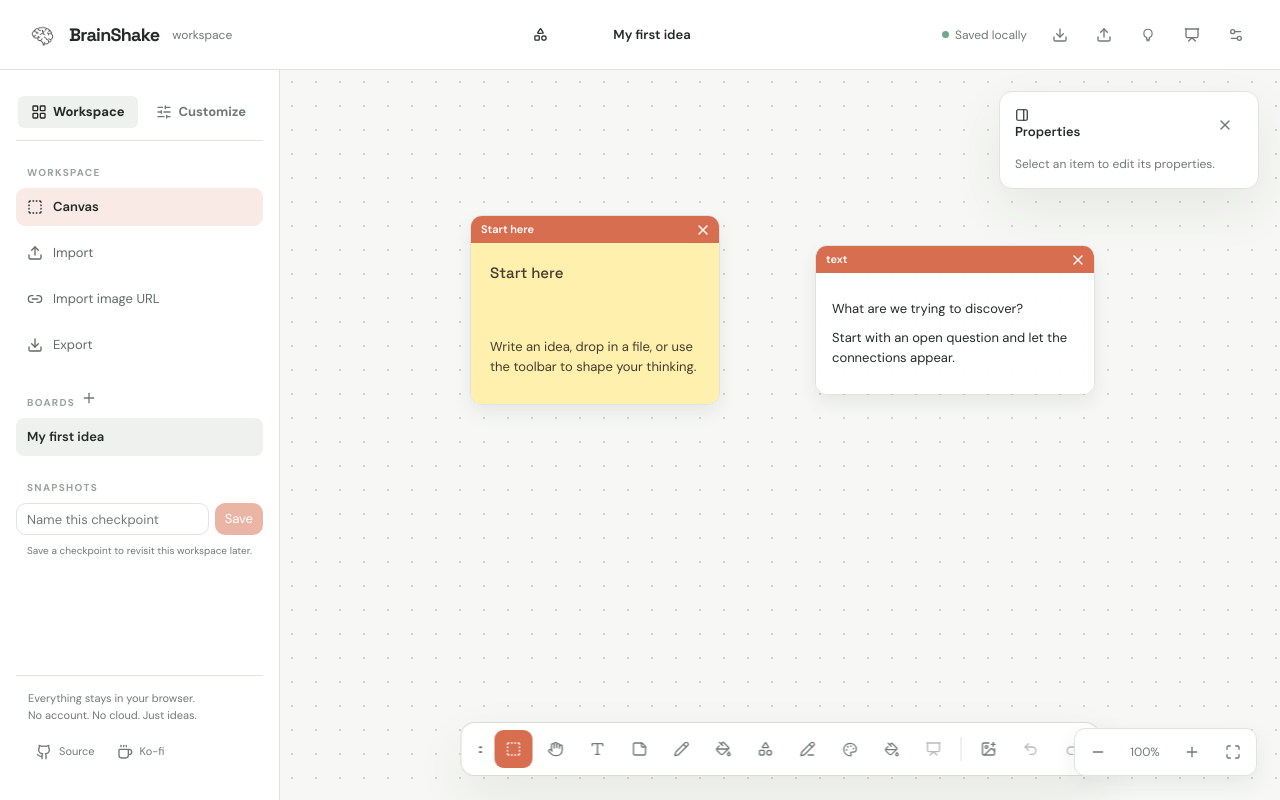
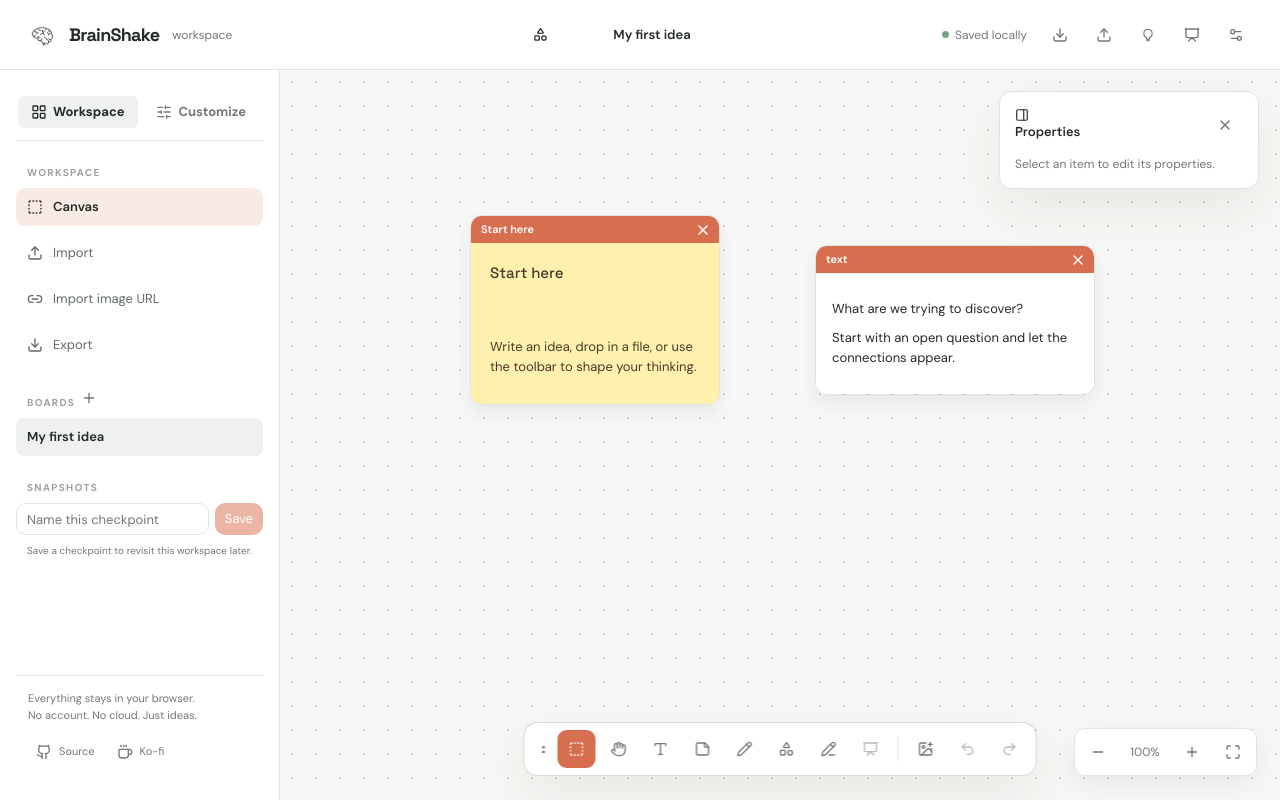
Before and after one commit to gbrasil720/BrainShake, a React (Vite) app: page / in a window 1280 px wide. Built offline with nearby package versions, Linux system fonts and the light colour scheme.

Commit message:
feat: remover suporte a cores de preenchimento e contorno, simplificando o uso do canvas

```diff
--- a/src/app/App.tsx
+++ b/src/app/App.tsx
@@ -25,12 +25,7 @@ export default function App() {
   const preferences = usePreferences()
   const viewport = useViewport()
   const editor = useBoardEditor({ viewport, showToast })
-  const pointer = useCanvasPointer({
-    editor,
-    viewport,
-    fillColor: preferences.fillColor,
-    strokeColor: preferences.strokeColor
-  })
+  const pointer = useCanvasPointer({ editor, viewport })
   const snapshots = useSnapshots({ editor, showToast })
   const transfer = useImportExport({ editor, snapshots, showToast })
   const [showPanel, setShowPanel] = useState(true)
@@ -46,22 +41,6 @@ export default function App() {
   const panelVisible = preferences.propertiesAutoHide
     ? Boolean(selectionKey) && dismissedPanelSelection !== selectionKey
     : showPanel
-
-  const applyFillColor = (color: string) => {
-    preferences.setFillColor(color)
-    board.objects
-      .filter(
-        (item) => selected.includes(item.id) && (item.type === 'shape' || item.type === 'sticky')
-      )
-      .forEach((item) => editor.updateObject(item.id, { fillColor: color }, false))
-  }
-
-  const applyStrokeColor = (color: string) => {
-    preferences.setStrokeColor(color)
-    board.objects
-      .filter((item) => selected.includes(item.id) && item.type === 'stroke')
-      .forEach((item) => editor.updateObject(item.id, { strokeColor: color }, false))
-  }
 
   const toggleSlides = () => {
     const selectedItems = board.objects.filter((item) => selected.includes(item.id))
@@ -156,10 +135,6 @@ export default function App() {
             onDockChange={preferences.setDockPosition}
             onToggleSlides={toggleSlides}
             onImportFiles={openFilePicker}
-            fillColor={preferences.fillColor}
-            strokeColor={preferences.strokeColor}
-            onFillColorChange={applyFillColor}
-            onStrokeColorChange={applyStrokeColor}
           />
           <ZoomControls
             zoom={viewport.zoom}
--- a/src/features/board/lib/constants.ts
+++ b/src/features/board/lib/constants.ts
@@ -92,6 +92,5 @@ export const TOOL_SHORTCUTS = {
   t: 'text',
   n: 'sticky',
   p: 'pen',
-  f: 'fill',
   l: 'connector'
 }
--- a/src/features/board/lib/storage.ts
+++ b/src/features/board/lib/storage.ts
@@ -26,8 +26,6 @@ export const STORAGE_KEYS = {
   sidebarColor: 'brainshake-sidebar-color',
   canvasColor: 'brainshake-canvas-color',
   panelColor: 'brainshake-panel-color',
-  strokeColor: 'brainshake-stroke-color',
-  fillColor: 'brainshake-fill-color',
   propertiesAutoHide: 'brainshake-properties-auto-hide'
 }
 
--- a/src/features/canvas/hooks/useCanvasPointer.ts
+++ b/src/features/canvas/hooks/useCanvasPointer.ts
@@ -28,14 +28,10 @@ type Dragging =
 
 export function useCanvasPointer({
   editor,
-  viewport,
-  fillColor,
-  strokeColor
+  viewport
 }: {
   editor: ReturnType<typeof useBoardEditor>
   viewport: ReturnType<typeof useViewport>
-  fillColor: string
-  strokeColor: string
 }) {
   const [dragging, setDragging] = useState<Dragging | null>(null)
   const [drawing, setDrawing] = useState<
@@ -47,17 +43,6 @@ export function useCanvasPointer({
   function selectObject(event: React.PointerEvent<HTMLDivElement>, item: CanvasItem) {
     event.stopPropagation()
     if (event.button !== 0) return
-    if (tool === 'fill') {
-      if (item.type === 'shape' || item.type === 'sticky') {
-        editor.updateObject(
-          item.id,
-          item.type === 'shape' ? { fillColor, fill: 'solid' } : { fillColor },
-          true
-        )
-        setSelected([item.id])
-      }
-      return
-    }
     if (tool === 'connector') {
       if (!selected.length) setSelected([item.id])
       else if (selected[0] !== item.id) {
@@ -136,7 +121,6 @@ export function useCanvasPointer({
       w: 500,
       h: 500,
       strokeWidth,
-      strokeColor,
       points: [{ x: 0, y: 0 }]
     })
   }
--- a/src/features/preferences/usePreferences.ts
+++ b/src/features/preferences/usePreferences.ts
@@ -28,8 +28,6 @@ export function usePreferences() {
     STORAGE_KEYS.propertiesAutoHide,
     false
   )
-  const [strokeColor, setStrokeColor] = useLocalStorage(STORAGE_KEYS.strokeColor, '#536b5d')
-  const [fillColor, setFillColor] = useLocalStorage(STORAGE_KEYS.fillColor, '#d86e50')
   const [grid, setGrid] = useState(true)
   return {
     theme,
@@ -64,10 +62,6 @@ export function usePreferences() {
     setPanelColor,
     propertiesAutoHide,
     setPropertiesAutoHide,
-    strokeColor,
-    setStrokeColor,
-    fillColor,
-    setFillColor,
     grid,
     setGrid
   }
--- a/src/features/properties/ObjectProperties.tsx
+++ b/src/features/properties/ObjectProperties.tsx
@@ -36,6 +36,40 @@ function NumberPair({
           aria-label={labels[index]}
         />
       ))}
+    </div>
+  )
+}
+
+function HexColorControl({
+  value,
+  fallback,
+  label,
+  onChange
+}: {
+  value?: string
+  fallback: string
+  label: string
+  onChange: (value: string) => void
+}) {
+  return (
+    <div className="property-color-control">
+      <input
+        type="color"
+        value={value || fallback}
+        aria-label={label}
+        onChange={(event) => onChange(event.target.value)}
+      />
+      <Input
+        className="property-color-hex"
+        value={value || ''}
+        placeholder="#HEX"
+        pattern="^#[0-9a-fA-F]{6}$"
+        aria-label={label}
+        onChange={(event) => {
+          const nextValue = event.target.value
+          if (/^#[0-9a-fA-F]{0,6}$/.test(nextValue)) onChange(nextValue)
+        }}
+      />
     </div>
   )
 }
@@ -107,6 +141,28 @@ export function ObjectProperties({ item, onChange }: { item?: BoardItem; onChang
           )}
         </div>
       )}
+      {(item.type === 'shape' || item.type === 'sticky') && (
+        <div className="panel-row">
+          <span>Fill HEX</span>
+          <HexColorControl
+            value={item.fillColor}
+            fallback={item.type === 'sticky' ? '#fff0ad' : '#d86e50'}
+            label="Fill HEX color"
+            onChange={(fillColor) => onChange(item.id, { fillColor })}
+          />
+        </div>
+      )}
+      {item.type === 'stroke' && (
+        <div className="panel-row">
+          <span>Stroke HEX</span>
+          <HexColorControl
+            value={item.strokeColor}
+            fallback="#536b5d"
+            label="Stroke HEX color"
+            onChange={(strokeColor) => onChange(item.id, { strokeColor })}
+          />
+        </div>
+      )}
       <Button
         variant="ghost"
         className="nav-item"
--- a/src/features/toolbar/Toolbar.tsx
+++ b/src/features/toolbar/Toolbar.tsx
@@ -5,9 +5,7 @@ import {
   BoxSelect,
   Hand,
   ImagePlus,
-  Palette,
   Pencil,
-  PaintBucket,
   Presentation,
   Redo2,
   StickyNote,
@@ -23,8 +21,7 @@ const TOOLS = [
   { id: 'hand', icon: Hand, label: 'Pan canvas (H)' },
   { id: 'text', icon: Type, label: 'Text (T)' },
   { id: 'sticky', icon: StickyNote, label: 'Sticky note (N)' },
-  { id: 'pen', icon: Pencil, label: 'Pen (P)' },
-  { id: 'fill', icon: PaintBucket, label: 'Bucket fill' }
+  { id: 'pen', icon: Pencil, label: 'Pen (P)' }
 ]
 
 export function Toolbar({
@@ -32,21 +29,13 @@ export function Toolbar({
   dockPosition,
   onDockChange,
   onImportFiles,
-  onToggleSlides,
-  fillColor,
-  strokeColor,
-  onFillColorChange,
-  onStrokeColorChange
+  onToggleSlides
 }: {
   editor: ReturnType<typeof useBoardEditor>
   dockPosition: string
   onDockChange: (position: string) => void
   onImportFiles: () => void
   onToggleSlides: () => void
-  fillColor: string
-  strokeColor: string
-  onFillColorChange: (color: string) => void
-  onStrokeColorChange: (color: string) => void
 }) {
   const [dockDragging, setDockDragging] = useState(false)
   const [openMenu, setOpenMenu] = useState<'shape' | 'stroke' | null>(null)
@@ -102,24 +91,6 @@ export function Toolbar({
           open={openMenu === 'stroke'}
           onOpenChange={(open) => setOpenMenu(open ? 'stroke' : null)}
         />
-        <label className="dock-color-picker" title="Stroke color">
-          <Palette size={15} />
-          <input
-            type="color"
-            value={strokeColor}
-            aria-label="Stroke color"
-            onChange={(event) => onStrokeColorChange(event.target.value)}
-          />
-        </label>
-        <label className="dock-color-picker" title="Bucket fill color">
-          <PaintBucket size={15} />
-          <input
-            type="color"
-            value={fillColor}
-            aria-label="Bucket fill color"
-            onChange={(event) => onFillColorChange(event.target.value)}
-          />
-        </label>
         <Button
           variant="ghost"
           className={`tool-button ${editor.selected.length ? '' : 'disabled'}`}
--- a/src/styles/globals.css
+++ b/src/styles/globals.css
@@ -632,7 +632,6 @@ a:focus-visible,
   background: var(--primary);
 }
 .tool-button[title]:hover::after,
-.dock-color-picker[title]:hover::after,
 .dock-handle[title]:hover::after {
   content: attr(title);
   position: absolute;
@@ -647,38 +646,13 @@ a:focus-visible,
   white-space: nowrap;
   pointer-events: none;
 }
-.dock-color-picker {
-  position: relative;
-  display: grid;
-  place-items: center;
-  width: 38px;
-  height: 38px;
-  color: var(--muted);
-  border-radius: 9px;
-  cursor: pointer;
-}
-.dock-color-picker:hover {
-  color: var(--ink);
-  background: var(--accent);
-}
-.dock-color-picker input {
-  position: absolute;
-  inset: 0;
-  width: 100%;
-  height: 100%;
-  padding: 0;
-  opacity: 0;
-  cursor: pointer;
-}
 .toolbar.dock-top .tool-button[title]:hover::after,
-.toolbar.dock-top .dock-color-picker[title]:hover::after,
 .toolbar.dock-top .dock-handle[title]:hover::after {
   top: calc(100% + 10px);
   bottom: auto;
   transform: translateX(-50%);
 }
 .toolbar.dock-right .tool-button[title]:hover::after,
-.toolbar.dock-right .dock-color-picker[title]:hover::after,
 .toolbar.dock-right .dock-handle[title]:hover::after {
   top: 50%;
   right: auto;
@@ -687,7 +661,6 @@ a:focus-visible,
   transform: translateY(-50%);
 }
 .toolbar.dock-left .tool-button[title]:hover::after,
-.toolbar.dock-left .dock-color-picker[title]:hover::after,
 .toolbar.dock-left .dock-handle[title]:hover::after {
   top: 50%;
   right: calc(100% + 10px);
```
